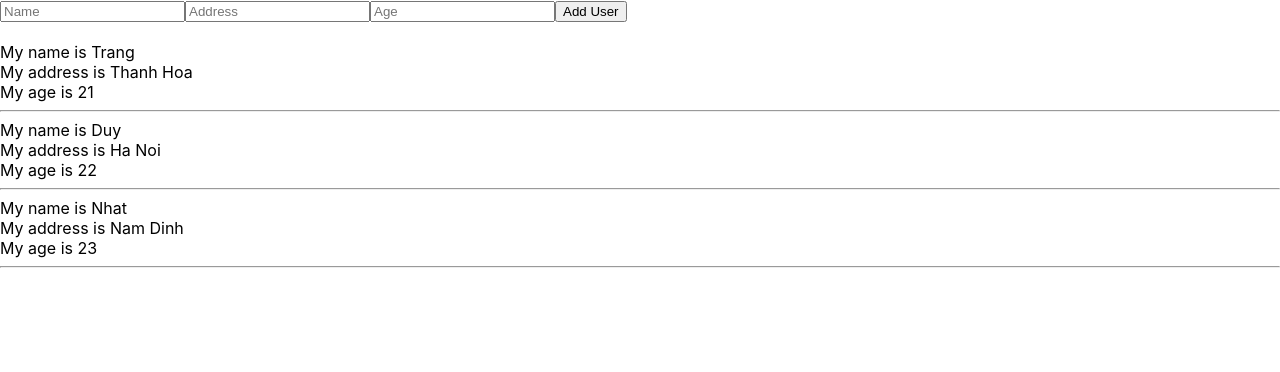
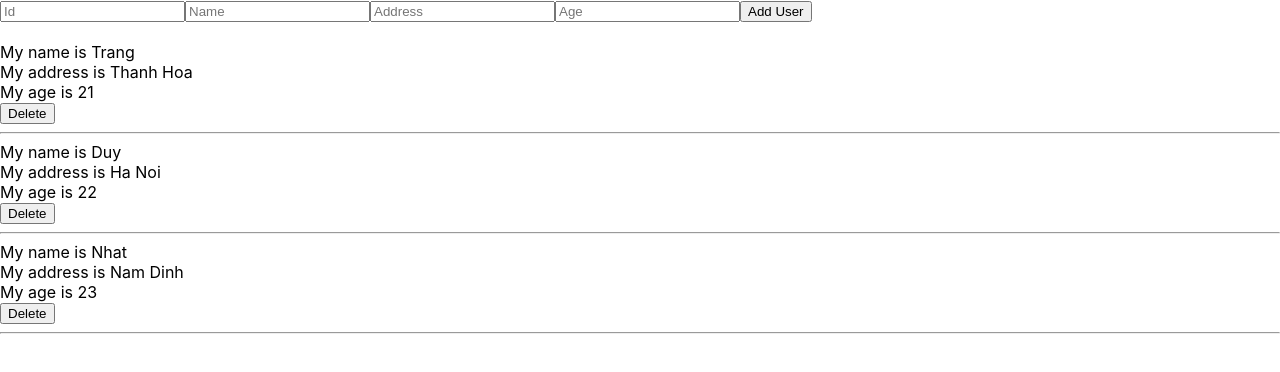
Before and after one commit to Trangdz/lap_trinh_web, a React (Create React App) app: page / in a window 1280 px wide. Shown: the top 372 px of the page. Built offline with nearby package versions, Linux system fonts and the light colour scheme.

Commit message:
Add DeleteUser function

```diff
--- a/src/components/DisplayInfor.js
+++ b/src/components/DisplayInfor.js
@@ -1,6 +1,9 @@
 import React from "react";
 
 class DisplayInfor extends React.Component {
+    handleDelete=(id)=> {
+        this.props.handleDeleteUserToList(id);
+    }
     render() {
         const { listUser } = this.props;
         return (
@@ -9,8 +12,10 @@ class DisplayInfor extends React.Component {
                     return (
                         <div key={user.id}>
                             <div>My name is {user.name}</div>
-                            <div>My address is {user.Address}</div>
+                            <div>My address is {user.address}</div>
                             <div>My age is {user.age}</div>
+                            <button onClick={()=>this.handleDelete(user.id)}>Delete</button>
+
                             <hr />
                         </div>
                     );
@@ -19,5 +24,5 @@ class DisplayInfor extends React.Component {
         );
     }
 }
-
+// place onclick in button have use "()=>this.handleDelete(user.id)", else use "this.handleDelete(user.id)" it will execute immediately
 export default DisplayInfor;
--- a/src/components/MyComponents.js
+++ b/src/components/MyComponents.js
@@ -5,9 +5,9 @@ import DisplayInfor from "./DisplayInfor";
 class MyComponents extends React.Component {
     state = {
         listUser: [
-            { id: 1, name: "Trang", Address: "Thanh Hoa", age: 21 },
-            { id: 2, name: "Duy", Address: "Ha Noi", age: 22 },
-            { id: 3, name: "Nhat", Address: "Nam Dinh", age: 23 }
+            { id: 1, name: "Trang", address: "Thanh Hoa", age: 21 },
+            { id: 2, name: "Duy", address: "Ha Noi", age: 22 },
+            { id: 3, name: "Nhat", address: "Nam Dinh", age: 23 }
         ]
     };
 
@@ -18,12 +18,22 @@ class MyComponents extends React.Component {
         });
     };
 
+    handleDeleteUserToList = (id) => {
+        const newListUser = this.state.listUser.filter((user) =>
+           {
+                return user.id !== id;
+           } );
+        this.setState({
+            listUser: newListUser
+        });
+    };
+
     render() {
         return (
             <div>
                 <UserInfor onAddUser={this.handleAddUserToList} />
                 <br />
-                <DisplayInfor listUser={this.state.listUser} />
+                <DisplayInfor listUser={this.state.listUser} handleDeleteUserToList={this.handleDeleteUserToList} />
             </div>
         );
     }
--- a/src/components/Userinfor.js
+++ b/src/components/Userinfor.js
@@ -2,6 +2,7 @@ import React from "react";
 
 class UserInfor extends React.Component {
     state = {
+        id: "",
         name: "",
         address: "",
         age: ""
@@ -16,11 +17,13 @@ class UserInfor extends React.Component {
     handleOnSubmit = (event) => {
         event.preventDefault();
         this.props.onAddUser({
+            id: this.state.id,
             name: this.state.name,
             address: this.state.address,
             age: this.state.age
         });
         this.setState({
+            id: "",
             name: "",
             address: "",
             age: ""
@@ -31,6 +34,13 @@ class UserInfor extends React.Component {
         return (
             <div>
                 <form onSubmit={this.handleOnSubmit}>
+                    <input
+                        type="text"
+                        name="id"
+                        placeholder="Id"
+                        value={this.state.id}
+                        onChange={this.handleOnChange}
+                    />
                     <input
                         type="text"
                         name="name"
```
